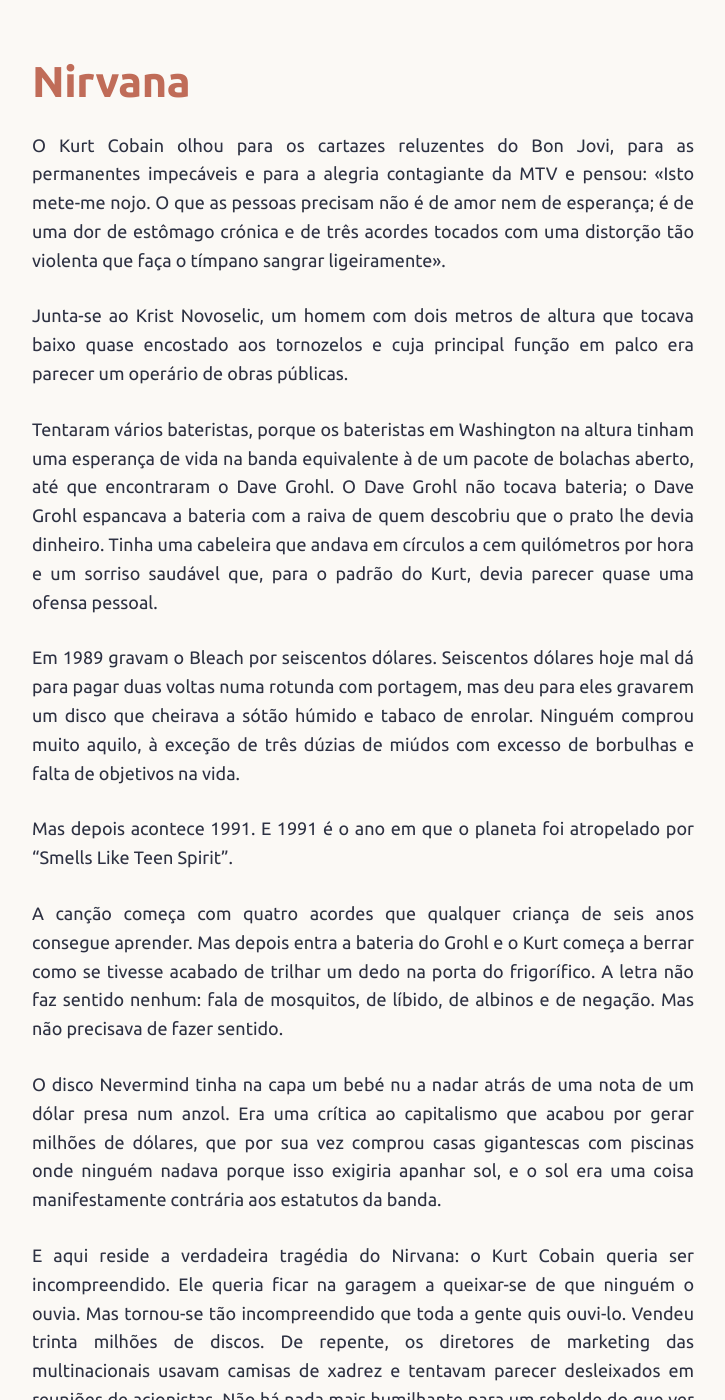
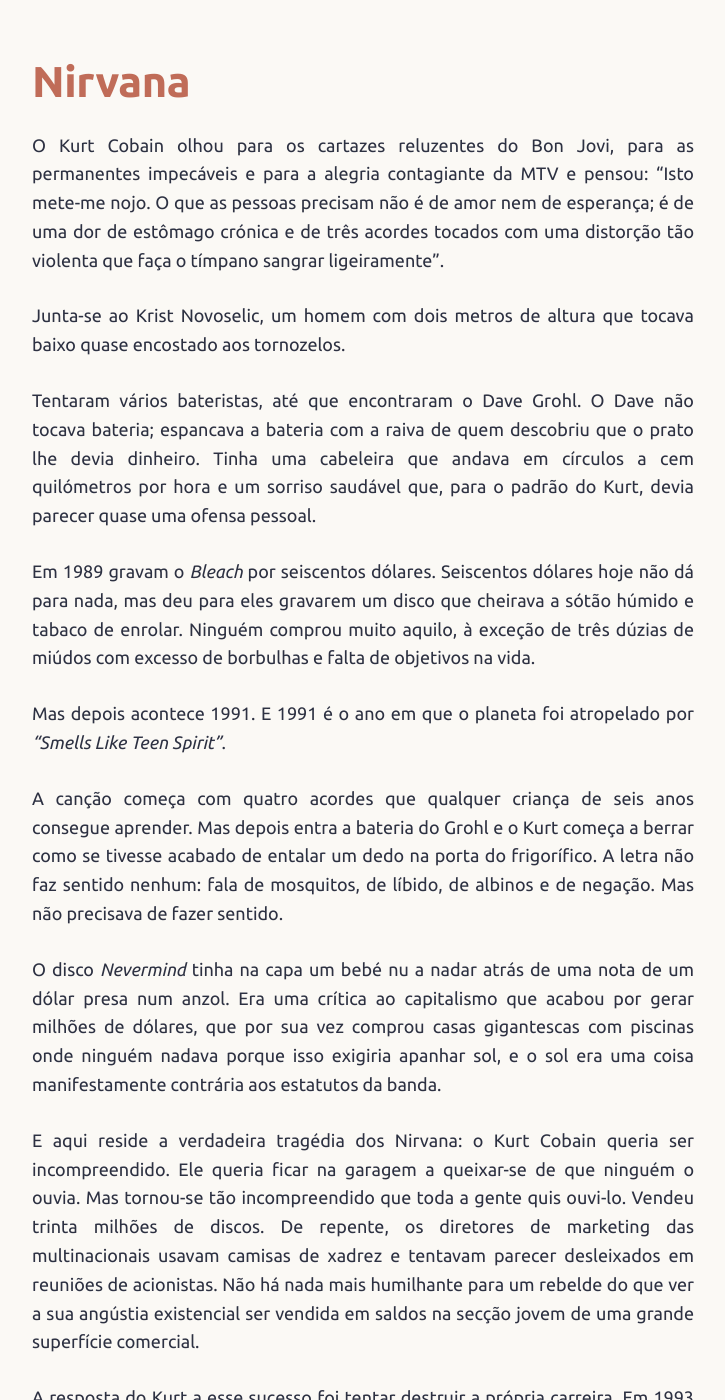
Before and after one commit to joaquim-capitao/musica, a Jekyll site: the page built from artistas/nirvana.md, in a window 1280 px wide and 1400 px high. Shown: the whole window, without its empty margins (277-1002 px from the left). Built offline with Jekyll 4.4.1, drawn with Linux system fonts in a browser that asks for light colours; our own code applies the rules of GitHub Pages for plain Markdown files; some of the changed text lies outside the part shown.

Commit message:
Update nirvana.md

```diff
--- a/artistas/nirvana.md
+++ b/artistas/nirvana.md
@@ -1,30 +1,30 @@
 # Nirvana
 
-O Kurt Cobain olhou para os cartazes reluzentes do Bon Jovi, para as permanentes impecáveis e para a alegria contagiante da MTV e pensou: «Isto mete-me nojo. O que as pessoas precisam não é de amor nem de esperança; é de uma dor de estômago crónica e de três acordes tocados com uma distorção tão violenta que faça o tímpano sangrar ligeiramente».
+O Kurt Cobain olhou para os cartazes reluzentes do Bon Jovi, para as permanentes impecáveis e para a alegria contagiante da MTV e pensou: "Isto mete-me nojo. O que as pessoas precisam não é de amor nem de esperança; é de uma dor de estômago crónica e de três acordes tocados com uma distorção tão violenta que faça o tímpano sangrar ligeiramente".
 
-Junta-se ao Krist Novoselic, um homem com dois metros de altura que tocava baixo quase encostado aos tornozelos e cuja principal função em palco era parecer um operário de obras públicas.
+Junta-se ao Krist Novoselic, um homem com dois metros de altura que tocava baixo quase encostado aos tornozelos.
 
-Tentaram vários bateristas, porque os bateristas em Washington na altura tinham uma esperança de vida na banda equivalente à de um pacote de bolachas aberto, até que encontraram o Dave Grohl. O Dave Grohl não tocava bateria; o Dave Grohl espancava a bateria com a raiva de quem descobriu que o prato lhe devia dinheiro. Tinha uma cabeleira que andava em círculos a cem quilómetros por hora e um sorriso saudável que, para o padrão do Kurt, devia parecer quase uma ofensa pessoal.
+Tentaram vários bateristas, até que encontraram o Dave Grohl. O Dave não tocava bateria; espancava a bateria com a raiva de quem descobriu que o prato lhe devia dinheiro. Tinha uma cabeleira que andava em círculos a cem quilómetros por hora e um sorriso saudável que, para o padrão do Kurt, devia parecer quase uma ofensa pessoal.
 
-Em 1989 gravam o Bleach por seiscentos dólares. Seiscentos dólares hoje mal dá para pagar duas voltas numa rotunda com portagem, mas deu para eles gravarem um disco que cheirava a sótão húmido e tabaco de enrolar. Ninguém comprou muito aquilo, à exceção de três dúzias de miúdos com excesso de borbulhas e falta de objetivos na vida.
+Em 1989 gravam o *Bleach* por seiscentos dólares. Seiscentos dólares hoje não dá para nada, mas deu para eles gravarem um disco que cheirava a sótão húmido e tabaco de enrolar. Ninguém comprou muito aquilo, à exceção de três dúzias de miúdos com excesso de borbulhas e falta de objetivos na vida.
 
-Mas depois acontece 1991. E 1991 é o ano em que o planeta foi atropelado por "Smells Like Teen Spirit".
+Mas depois acontece 1991. E 1991 é o ano em que o planeta foi atropelado por *"Smells Like Teen Spirit"*.
 
-A canção começa com quatro acordes que qualquer criança de seis anos consegue aprender. Mas depois entra a bateria do Grohl e o Kurt começa a berrar como se tivesse acabado de trilhar um dedo na porta do frigorífico. A letra não faz sentido nenhum: fala de mosquitos, de líbido, de albinos e de negação. Mas não precisava de fazer sentido.
+A canção começa com quatro acordes que qualquer criança de seis anos consegue aprender. Mas depois entra a bateria do Grohl e o Kurt começa a berrar como se tivesse acabado de entalar um dedo na porta do frigorífico. A letra não faz sentido nenhum: fala de mosquitos, de líbido, de albinos e de negação. Mas não precisava de fazer sentido.
 
-O disco Nevermind tinha na capa um bebé nu a nadar atrás de uma nota de um dólar presa num anzol. Era uma crítica ao capitalismo que acabou por gerar milhões de dólares, que por sua vez comprou casas gigantescas com piscinas onde ninguém nadava porque isso exigiria apanhar sol, e o sol era uma coisa manifestamente contrária aos estatutos da banda.
+O disco *Nevermind* tinha na capa um bebé nu a nadar atrás de uma nota de um dólar presa num anzol. Era uma crítica ao capitalismo que acabou por gerar milhões de dólares, que por sua vez comprou casas gigantescas com piscinas onde ninguém nadava porque isso exigiria apanhar sol, e o sol era uma coisa manifestamente contrária aos estatutos da banda.
 
-E aqui reside a verdadeira tragédia do Nirvana: o Kurt Cobain queria ser incompreendido. Ele queria ficar na garagem a queixar-se de que ninguém o ouvia. Mas tornou-se tão incompreendido que toda a gente quis ouvi-lo. Vendeu trinta milhões de discos. De repente, os diretores de marketing das multinacionais usavam camisas de xadrez e tentavam parecer desleixados em reuniões de acionistas. Não há nada mais humilhante para um rebelde do que ver a sua angústia existencial ser vendida em saldos na secção jovem de uma grande superfície comercial.
+E aqui reside a verdadeira tragédia dos Nirvana: o Kurt Cobain queria ser incompreendido. Ele queria ficar na garagem a queixar-se de que ninguém o ouvia. Mas tornou-se tão incompreendido que toda a gente quis ouvi-lo. Vendeu trinta milhões de discos. De repente, os diretores de marketing das multinacionais usavam camisas de xadrez e tentavam parecer desleixados em reuniões de acionistas. Não há nada mais humilhante para um rebelde do que ver a sua angústia existencial ser vendida em saldos na secção jovem de uma grande superfície comercial.
 
-A resposta do Kurt a esse sucesso foi tentar destruir a própria carreira. Em 1993 lançam In Utero, que começa logo com ele a cantar «A angústia adolescente já amadureceu e agora aborrece-me». O som era cru, abrasivo, quase intragável, feito de propósito para afastar as pessoas que gostavam de trautear as baladas na rádio. Mas as pessoas compraram na mesma, porque o masoquismo humano é uma força imparável.
+A resposta do Kurt a esse sucesso foi tentar destruir a própria carreira. Em 1993 lançam *In Utero*, que começa logo com ele a cantar *"A angústia adolescente já amadureceu e agora aborrece-me"*. O som era cru, abrasivo, quase intragável, feito de propósito para afastar as pessoas que gostavam de trautear as baladas na rádio. Mas as pessoas compraram na mesma, porque o masoquismo humano é uma força imparável.
 
-Depois veio o MTV Unplugged in New York. Um concerto acústico onde o Kurt decorou o cenário com lírios brancos e velas pretas, como se fosse um velório antecipado. Sentou-se num banco, vestiu um casaco de malha verde-azeitona com botões trocados e cantou a "Where Did You Sleep Last Night" do Lead Belly. No último suspiro da canção, ele arregala os olhos azuis, quase sem respirar, e larga uma nota rouca que parecia vir do fundo de uma sepultura. É dos momentos mais arrepiantes e bonitos da história da música gravada.
+Depois veio o *MTV Unplugged*, um concerto acústico onde o Kurt decorou o cenário com lírios brancos e velas pretas, como se fosse um velório antecipado. Sentou-se num banco, vestiu um casaco de malha verde-azeitona com botões trocados e cantou a *"Where Did You Sleep Last Night"*. No último suspiro da canção, ele arregala os olhos azuis, quase sem respirar, e larga uma nota rouca que parecia vir do fundo de uma sepultura.
 
 O fim toda a gente sabe. Acabou cedo demais, em abril de 1994, com a crueza e o vazio que a fama deixa para trás quando as luzes se apagam.
 
-O Dave Grohl recompôs-se, fundou os Foo Fighters e tornou-se o homem mais simpático e bem-disposto da Via Láctea, a sorrir em festivais de verão como quem foi salvo de um naufrágio. O Krist tornou-se ativista político e quase passa despercebido.
+O Dave Grohl recompôs-se, fundou os Foo Fighters e tornou-se o homem mais simpático e bem-disposto da Via Láctea, a sorrir em festivais de verão como quem foi salvo de um naufrágio. O Krist tornou-se ativista político e passa despercebido.
 
-Mas quando hoje vês um miúdo de dezasseis anos com uma t-shirt preta do Nirvana com o smile amarelo e a língua de fora (miúdo esse que provavelmente acha que Nirvana é uma marca de roupa), percebes o paradoxo: o Kurt Cobain passou a vida a tentar fugir de toda a gente, mas deixou para trás três acordes e um grito tão viscerais que ainda hoje servem de abrigo para qualquer pessoa que ache que o mundo, às vezes, é só um sítio demasiado limpo.
+Mas quando hoje vês um miúdo de dezasseis anos com uma t-shirt preta do Nirvana com o smile amarelo e a língua de fora (miúdo esse que acha que Nirvana é uma marca de roupa), percebes o paradoxo: o Kurt Cobain passou a vida a tentar fugir de toda a gente, mas deixou para trás três acordes e um grito tão viscerais que ainda hoje servem de abrigo para qualquer pessoa que ache que o mundo, às vezes, é só um sítio demasiado limpo.
 
 ---
 
```
